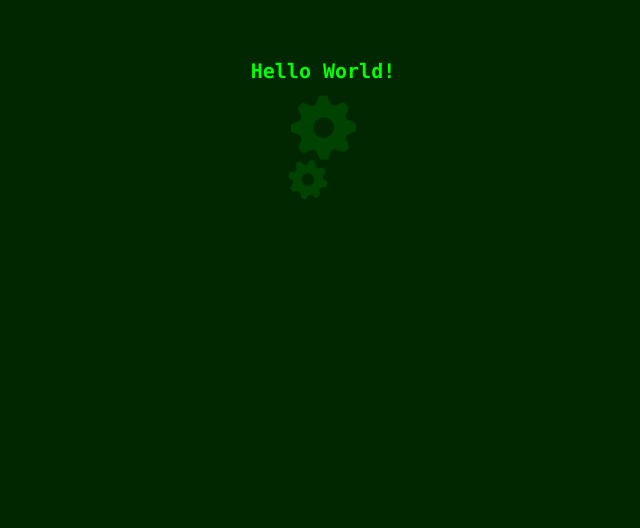
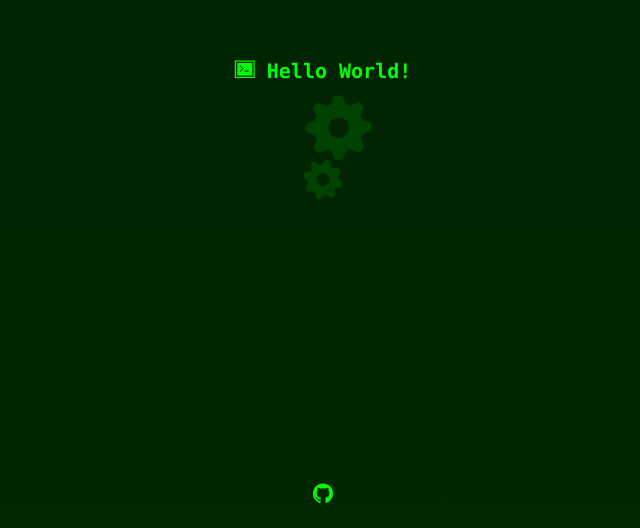
Before and after one commit to thiagocanudo/workflowgulp, a website: page app/home.html in a window 1280 px wide. Shown: the part 272-800 px from the top of the page, without its empty margins (317-957 px from the left). Drawn offline with Linux system fonts and the light colour scheme.

Commit message:
Adiionando iconmoon

```diff
--- /dev/null
+++ b/app/css/scss/config/_fonts.scss
@@ -0,0 +1,33 @@
+@font-face {
+  font-family: 'icomoon';
+  src:  url('../../fonts/icomoon.eot?31sh7b');
+  src:  url('../../fonts/icomoon.eot?31sh7b#iefix') format('embedded-opentype'),
+    url('../../fonts/icomoon.ttf?31sh7b') format('truetype'),
+    url('../../fonts/icomoon.woff?31sh7b') format('woff'),
+    url('../../fonts/icomoon.svg?31sh7b#icomoon') format('svg');
+  font-weight: normal;
+  font-style: normal;
+  font-display: block;
+}
+
+.icon {
+  /* use !important to prevent issues with browser extensions that change fonts */
+  font-family: 'icomoon' !important;
+  speak: none;
+  font-style: normal;
+  font-weight: normal;
+  font-variant: normal;
+  text-transform: none;
+  line-height: 1;
+
+  /* Better Font Rendering =========== */
+  -webkit-font-smoothing: antialiased;
+  -moz-osx-font-smoothing: grayscale;
+}
+
+.icon-terminal:before {
+  content: "\ea81";
+}
+.icon-github:before {
+  content: "\eab0";
+}
--- a/app/css/scss/layout/_main.scss
+++ b/app/css/scss/layout/_main.scss
@@ -11,13 +11,28 @@ body{
 }
 
 .tapume{
+	position: relative;
 	height: 100vh;
-	background: linear-gradient(to top, #EBCFCE ,#F09695);
-	background: #002700;
+	min-height: 260px;
+	background: linear-gradient(to top, #002700 ,#002200);
 	p{
     font-size: 2rem;
     color: $colorPrimary;
-  }
+	}
+	i{
+		font-size: 2rem;
+	}
+	a{
+		position: absolute;
+		bottom: 20px;
+		color: $colorPrimary;
+			@extend .transition;
+		&:hover{
+			color: darken($colorPrimary, 20);
+			text-decoration: none;
+			transform: scale(1.25);
+		}
+	}
 }
 
 header{
--- a/app/home.html
+++ b/app/home.html
@@ -38,11 +38,11 @@
 </head>
 
 <body>
-
   <main class="d-flex flex-column align-items-center justify-content-center tapume">
-    <p class="text-monospace font-weight-bold">Hello World!</p>
-    <img src="images/gear.svg" class="gearRotate" width="65" alt="">
-    <img src="images/gear.svg" class="gearAntiRotate mr-5" width="40" alt="">
+    <p class="text-monospace font-weight-bold"><i class="icon icon-terminal"></i> Hello World!</p>
+    <img src="images/gear.svg" class="gearRotate ml-5" width="65" alt="">
+    <img src="images/gear.svg" class="gearAntiRotate" width="40" alt="">
+    <a href="https://github.com/thiagocanudo/workflowgulp"><i class="icon icon-github"></i></a>
   </main>
 
   <!-- <header>
```
Also changed, not shown: app/css/styles.css, app/fonts/icomoon.ttf (added), app/fonts/icomoon.woff (added), app/images/gulp.png, 2 other files.
